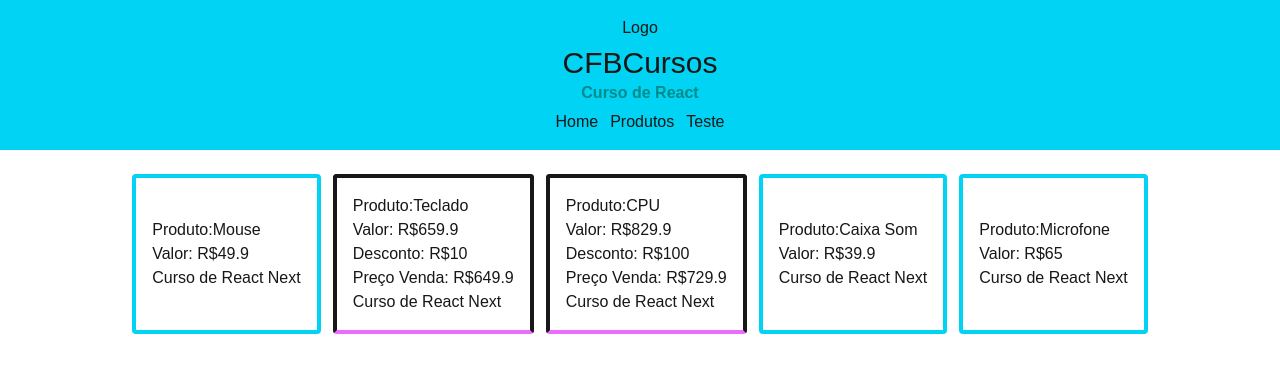
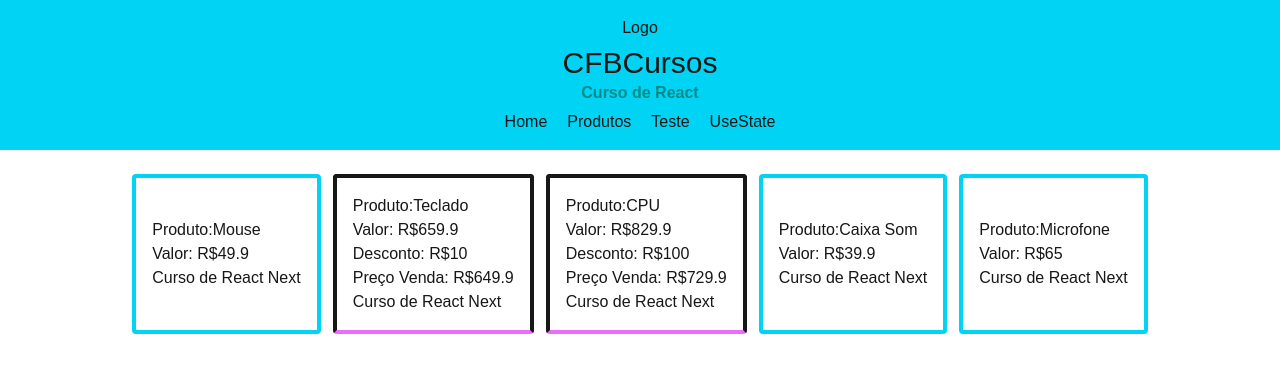
Before and after one commit to Diandressa/react-curso, a Next.js app: page /produtos/produtos in a window 1280 px wide. Shown: the top 372 px of the page. Built offline with nearby package versions, Linux system fonts and the light colour scheme.

Commit message:
useState

```diff
--- a/src/components/Topo.tsx
+++ b/src/components/Topo.tsx
@@ -9,7 +9,7 @@ export default function Topo() {
                 <div className="text-3xl">CFBCursos</div>
                 <div className="subtituloTopo">Curso de React</div>
             </div>
-            <nav className="flex gap-3">
+            <nav className="flex gap-5">
                 {/*Link nativo do next, href navega entre as pastas */}
                 <Link href={"/"}>
                     Home
@@ -29,6 +29,9 @@ export default function Topo() {
                 <Link href={"/teste/teste"}>
                     Teste
                 </Link>
+                <Link href={"/usestate/usestate"}>
+                    UseState
+                </Link>
             </nav>
         </div>
     )
--- /dev/null
+++ b/src/pages/usestate/usestate.tsx
@@ -0,0 +1,26 @@
+//hook useState - quando tem o valor alterado ele chama a renderização da página
+
+//importar useState
+import { useState } from "react";
+
+export default function usestate(){
+    //ao clicar no btn alteramos o valor da variável e renderizamos na tela
+
+    //nomedostate, funcaomanipuladora
+    let [cont, setCont] = useState<number>(10);
+
+    function contador(){
+        let c = cont
+        c++
+        //atribuir novo valor pro useState
+        setCont(c)
+    }
+
+    return(
+        <div>
+            usestate
+            <div>{cont}</div>
+            <button onClick={contador}>Add</button>
+        </div>
+    )
+}
```
